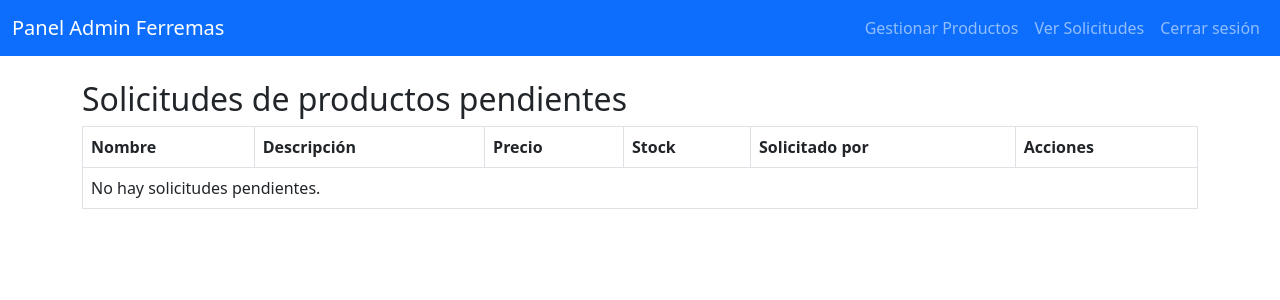
After one commit to BastianLazo/ferremas, a Django app: page /panel/solicitudes/ in a window 1280 px wide. The commit adds this page. Shown: the top 300 px of the page. Run offline with Django 5.2, Linux system fonts and the light colour scheme; a user stored in the database is signed in; data comes from the database, SQL or seed files in the repository; both versions use the stored data as it was after the commit.

Commit message:
bodeguero solicitud mas admin solicitud

```diff
--- a/home/templates/admin/admin_base.html
+++ b/home/templates/admin/admin_base.html
@@ -11,15 +11,29 @@
 
 <body>
     <nav class="navbar navbar-expand-lg navbar-dark bg-primary">
-        <div class="container-fluid">
-            <a class="navbar-brand" href="{% url 'admin_home' %}">Panel Admin Ferremas</a>
-            <a class="nav-link" href="{% url 'listar_productos_admin' %}">Gestionar Productos</a>
+    <div class="container-fluid">
+        <a class="navbar-brand" href="{% url 'admin_home' %}">Panel Admin Ferremas</a>
+        <button class="navbar-toggler" type="button" data-bs-toggle="collapse" data-bs-target="#navbarAdmin"
+            aria-controls="navbarAdmin" aria-expanded="false" aria-label="Toggle navigation">
+            <span class="navbar-toggler-icon"></span>
+        </button>
 
+        <div class="collapse navbar-collapse" id="navbarAdmin">
             <ul class="navbar-nav ms-auto">
-                <li class="nav-item"><a class="nav-link" href="{% url 'logout' %}">Cerrar sesión</a></li>
+                <li class="nav-item">
+                    <a class="nav-link" href="{% url 'listar_productos_admin' %}">Gestionar Productos</a>
+                </li>
+                <li class="nav-item">
+                    <a class="nav-link" href="{% url 'revisar_solicitudes' %}">Ver Solicitudes</a>
+                </li>
+                <li class="nav-item">
+                    <a class="nav-link" href="{% url 'logout' %}">Cerrar sesión</a>
+                </li>
             </ul>
         </div>
-    </nav>
+    </div>
+</nav>
+
 
     <div class="container mt-4">
         {% block content %}{% endblock %}
--- /dev/null
+++ b/home/templates/admin/solicitudes_pendientes.html
@@ -0,0 +1,38 @@
+{% extends 'admin/admin_base.html' %}
+
+{% block content %}
+<h2>Solicitudes de productos pendientes</h2>
+
+<table class="table table-bordered">
+  <thead>
+    <tr>
+      <th>Nombre</th>
+      <th>Descripción</th>
+      <th>Precio</th>
+      <th>Stock</th>
+      <th>Solicitado por</th>
+      <th>Acciones</th>
+    </tr>
+  </thead>
+  <tbody>
+    {% for s in solicitudes %}
+    <tr>
+      <td>{{ s.nombre }}</td>
+      <td>{{ s.descripcion }}</td>
+      <td>${{ s.precio }}</td>
+      <td>{{ s.stock }}</td>
+      <td>{{ s.creado_por.username }}</td>
+      <td>
+        <a href="{% url 'aprobar_solicitud' s.id %}" class="btn btn-success btn-sm">Aprobar</a>
+        <a href="{% url 'rechazar_solicitud' s.id %}" class="btn btn-danger btn-sm">Rechazar</a>
+
+      </td>
+    </tr>
+    {% empty %}
+    <tr>
+      <td colspan="6">No hay solicitudes pendientes.</td>
+    </tr>
+    {% endfor %}
+  </tbody>
+</table>
+{% endblock %}
--- a/home/urls.py
+++ b/home/urls.py
@@ -36,6 +36,14 @@
     path('bodega/productos/', views.listar_productos_bodeguero, name='listar_productos_bodeguero'),
     path('bodega/productos/editar/<int:producto_id>/', views.editar_stock_bodeguero, name='editar_stock_bodeguero'),
     path('bodega/productos/agregar/', views.agregar_producto_bodeguero, name='agregar_producto_bodeguero'),
+    path('bodega/solicitar-agregar/', views.solicitar_agregar_producto, name='solicitar_agregar_producto'),
+    path('admin/solicitudes/', views.revisar_solicitudes, name='revisar_solicitudes'),
+    path('admin/solicitudes/aprobar/<int:solicitud_id>/', views.aprobar_solicitud, name='aprobar_solicitud'),
+    path('bodega/mis-solicitudes/', views.ver_solicitudes_bodeguero, name='ver_solicitudes_bodeguero'),
+    path('panel/solicitudes/', views.revisar_solicitudes, name='revisar_solicitudes'),
+    path('panel/solicitudes/aprobar/<int:solicitud_id>/', views.aprobar_solicitud, name='aprobar_solicitud'),
+    path('panel/solicitudes/rechazar/<int:solicitud_id>/', views.rechazar_solicitud, name='rechazar_solicitud'),
+
 
 
 
--- a/home/views.py
+++ b/home/views.py
@@ -18,6 +18,8 @@
 from django.contrib.admin.views.decorators import staff_member_required
 import json
 from django.contrib.auth.decorators import user_passes_test
+from .models import SolicitudProducto, Producto
+from django.utils import timezone
 
 
 def homepage(request):
@@ -345,3 +347,98 @@
         return redirect('listar_productos_bodeguero')
 
     return render(request, 'bodega/agregar_producto.html')
+
+
+
+@user_passes_test(es_bodeguero)
+def solicitar_agregar_producto(request):
+    if request.method == 'POST':
+        nombre = request.POST.get('nombre')
+        descripcion = request.POST.get('descripcion')
+        precio = request.POST.get('precio')
+        stock = request.POST.get('stock')
+        imagen = request.FILES.get('imagen')
+
+        SolicitudProducto.objects.create(
+            nombre=nombre,
+            descripcion=descripcion,
+            precio=precio,
+            stock=stock,
+            imagen=imagen,
+            creado_por=request.user
+        )
+
+        messages.success(request, "Solicitud enviada al administrador.")
+        return redirect('listar_productos_bodeguero')
+
+    return render(request, 'bodega/solicitar_agregar_producto.html')
+
+
+@user_passes_test(es_admin)
+def revisar_solicitudes(request):
+    solicitudes = SolicitudProducto.objects.filter(aprobado=False)
+    return render(request, 'admin/solicitudes_pendientes.html', {'solicitudes': solicitudes})
+
+@user_passes_test(es_admin)
+def aprobar_solicitud(request, solicitud_id):
+    solicitud = get_object_or_404(SolicitudProducto, id=solicitud_id)
+
+    # Crear producto real
+    Producto.objects.create(
+        nombre=solicitud.nombre,
+        descripcion=solicitud.descripcion,
+        precio=solicitud.precio,
+        stock=solicitud.stock,
+        imagen=solicitud.imagen
+    )
+
+    solicitud.aprobado = True
+    solicitud.save()
+    return redirect('revisar_solicitudes')
+
+
+@user_passes_test(es_bodeguero)
+def ver_solicitudes_bodeguero(request):
+    solicitudes = SolicitudProducto.objects.filter(creado_por=request.user).order_by('-fecha_creacion')
+    return render(request, 'bodega/mis_solicitudes.html', {'solicitudes': solicitudes})
+
+
+
+@staff_member_required
+def revisar_solicitudes(request):
+    solicitudes = SolicitudProducto.objects.filter(aprobado=False, rechazado=False)
+    return render(request, 'admin/solicitudes_pendientes.html', {'solicitudes': solicitudes})
+
+
+@staff_member_required
+def aprobar_solicitud(request, solicitud_id):
+    solicitud = get_object_or_404(SolicitudProducto, id=solicitud_id)
+
+    # Crear producto aprobado
+    Producto.objects.create(
+        nombre=solicitud.nombre,
+        descripcion=solicitud.descripcion,
+        precio=solicitud.precio,
+        stock=solicitud.stock,
+        imagen=solicitud.imagen
+    )
+
+    solicitud.aprobado = True
+    solicitud.save()
+
+    return redirect('revisar_solicitudes')
+
+
+@staff_member_required
+def rechazar_solicitud(request, solicitud_id):
+    solicitud = get_object_or_404(SolicitudProducto, id=solicitud_id)
+
+    if request.method == 'POST':
+        motivo = request.POST.get('motivo')
+        solicitud.rechazado = True
+        solicitud.motivo_rechazo = motivo
+        solicitud.save()
+        messages.success(request, "La solicitud ha sido rechazada.")
+        return redirect('revisar_solicitudes')
+
+    return render(request, 'admin/rechazar_solicitud.html', {'solicitud': solicitud})
```
Also changed, not shown: home/models.py (+17 -0 lines), home/templates/admin/rechazar_solicitud.html (added, +15 -0 lines), home/templates/bodega/bodeguero_base.html (+8 -2 lines), home/templates/bodega/mis_solicitudes.html (added, +44 -0 lines), home/templates/bodega/solicitar_agregar_producto.html (added, +36 -0 lines), db.sqlite3, home/migrations/0008_solicitudproducto.py (added), media/productos/Captura_de_pantalla_2025-05-03_144919.png (added), media/solicitudes/Captura_de_pantalla_2025-05-03_203938.png (added), media/solicitudes/Captura_de_pantalla_2025-05-05_171012.png (added), media/solicitudes/Captura_de_pantalla_2025-05-08_230515.png (added).
